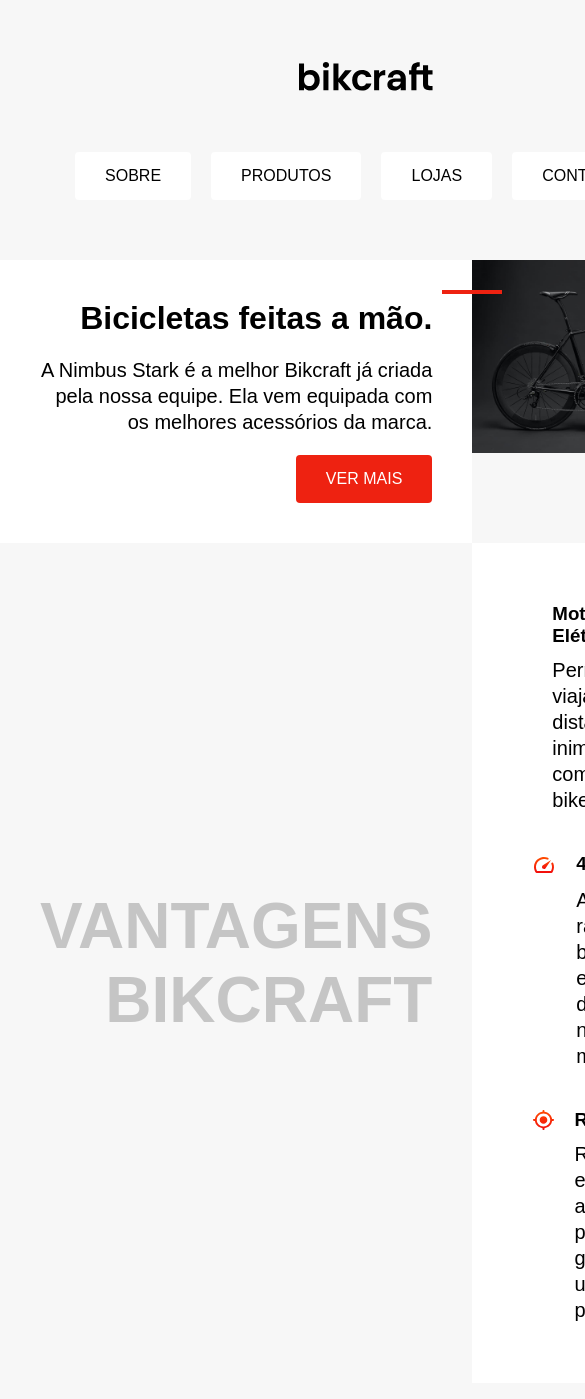
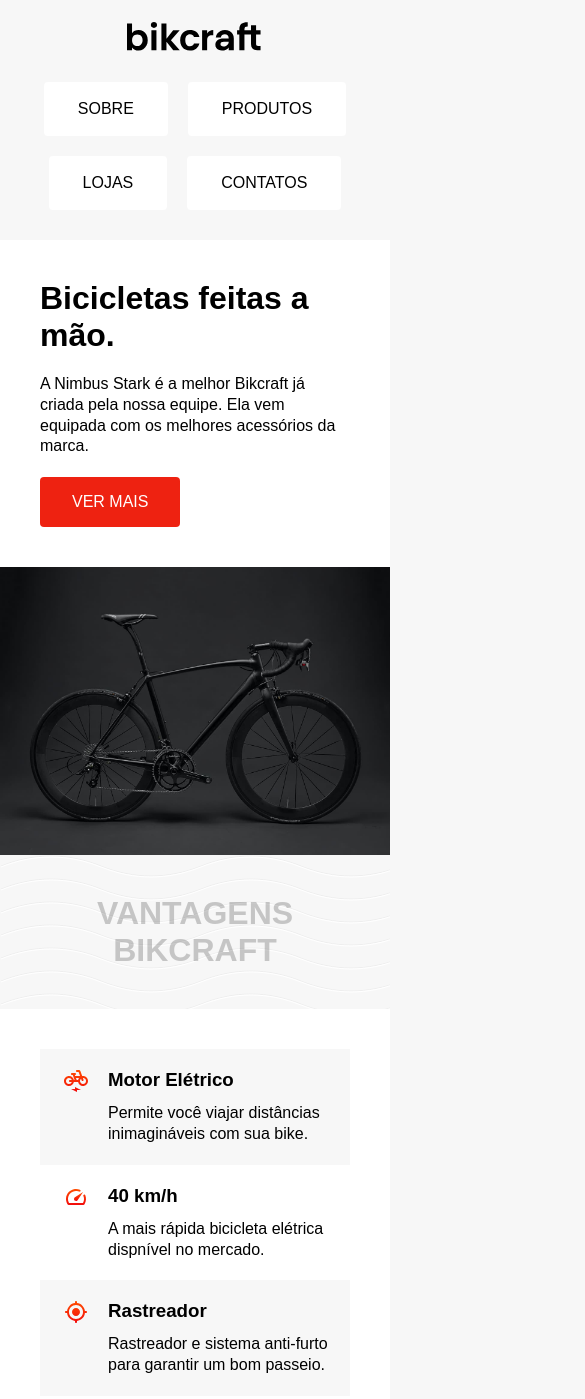
Before and after one commit to AntonioBL96/projeto-bikcraft-inicial, a plain HTML site: page index.html in a window 390 px wide. Shown: the top 1399 px of the page, 585 px wide, since content can reach past the window. Drawn offline with Linux system fonts and the light colour scheme.

Commit message:
Add files via upload

```diff
--- a/index.html
+++ b/index.html
@@ -10,49 +10,56 @@
 </head>
 
 <body>
+  <header class="header">
     <img src="./bikcraft.svg" alt="Bikcraft">
 
-  <div class="menu">
-    <a href="">Sobre</a>
-    <a href="">Produtos</a>
-    <a href="">Lojas</a>
-    <a href="">Contatos</a>
-  </div>
+    <nav aria-label="primaria">
+      <ul class="menu">
+        <li><a href="">Sobre</a></li>
+        <li><a href="">Produtos</a></li>
+        <li><a href="">Lojas</a></li>
+        <li><a href="">Contatos</a></li>
+      </ul>
+    </nav>
+  </header>
 
-  <div class="conteudo">
-    <div class="introducao">
-      <span class="detalhe"></span>
-      <h1>Bicicletas feitas a mão.</h1>
+  <main>
+    <article class="conteudo">
+      <div class="introducao" aria-labelledby="label-introducao">
+        <h1 id="label-introducao">Bicicletas feitas a mão.</h1>
         <p>A Nimbus Stark é a melhor Bikcraft já criada pela nossa equipe. Ela vem equipada com os melhores acessórios da marca.</p>
         <a class="botao" href="/">Ver mais</a>
       </div>
+      <div class="introducao-cover">
+        <img src="./bicicleta.jpg" alt="Bicicleta Bikcraft preta">
+      </div>
+    </article>
 
-    <img src="./bicicleta.jpg" alt="Bicicleta Bikcraft preta">
-
-    <h2 class="subtitulo">Vantagens Bikcraft</h2>
-
-    <div class="vantagens">
-      <div class="vantagens-item">
+    <article class="conteudo conteudo-vantagem" aria-labelledby="label-vantagens">
+      <h2 class="subtitulo" id="label-vantagens">Vantagens Bikcraft</h2>
+      <ul class="vantagens">
+        <li class="vantagens-item">
           <img src="./eletrica.svg" alt="">
           <h3>Motor Elétrico</h3>
           <p>Permite você viajar distâncias inimagináveis com sua bike.</p>
-      </div>
-      <div class="vantagens-item">
+        </li>
+        <li class="vantagens-item">
           <img src="./velocidade.svg" alt="">
           <h3>40 km/h</h3>
           <p>A mais rápida bicicleta elétrica dispnível no mercado.</p>
-      </div>
-      <div class="vantagens-item">
+        </li>
+        <li class="vantagens-item">
           <img src="./rastreador.svg" alt="">
           <h3>Rastreador</h3>
           <p>Rastreador e sistema anti-furto para garantir um bom passeio.</p>
-      </div>
-    </div>
-  </div>
+        </li>
+      </ul>
+    </article>
+  </main>
 
-  <div class="rodape">
+  <footer class="rodape">
     <p>Bikcraft. Alguns direitos reservados.</p>
-  </div>
+  </footer>
 
 
 </body>
--- a/style.css
+++ b/style.css
@@ -16,6 +16,11 @@ img {
 a {
   text-decoration: none;
 }
+ul {
+  list-style: none;
+  margin: 0px;
+  padding: 0px;
+}
 
 p,
 h1,
@@ -25,8 +30,14 @@ h3 {
 }
 
 p {
-  font-size: 20px;
+  font-size: 1, 25rem;
   line-height: 1.3;
+}
+
+.header {
+  display: grid;
+  justify-items: center;
+  gap: 60px;
 }
 
 .menu {
@@ -37,11 +48,18 @@ p {
 }
 
 .menu a {
+  display: block;
   background: #ffffff;
-  padding: 15px 30px;
+  padding: 1rem 2rem;
   border-radius: 4px;
   color: #000000;
   text-transform: uppercase;
+  border: 2px solid #fff;
+}
+
+.menu a:hover {
+  color: #900;
+  border-color: #e21;
 }
 
 .conteudo {
@@ -61,7 +79,12 @@ p {
   justify-items: end;
 }
 
-.detalhe {
+.introducao h1 {
+  font-size: 2rem;
+}
+
+.introducao::before {
+  content: "";
   width: 60px;
   height: 4px;
   background: #e21;
@@ -70,21 +93,32 @@ p {
   right: -30px;
 }
 
+.introducao-cover img {
+  object-fit: cover;
+  height: 100%;
+}
+
 .botao {
   background: #e21;
   color: #fff;
-  padding: 15px 30px;
+  padding: 1rem 2rem;
   border-radius: 4px;
   text-transform: uppercase;
 }
 
+.botao:hover {
+  background: #900;
+}
+
 .subtitulo {
-  font-size: 64px;
+  font-size: 4rem;
   text-transform: uppercase;
   color: rgba(0, 0, 0, 0.2);
   text-align: right;
   padding: 40px;
   align-self: center;
+  background-image: url(onda.svg);
+  /*word-break: break-all;*/
 }
 
 .vantagens {
@@ -97,10 +131,19 @@ p {
   grid-template-columns: auto 1fr;
   gap: 10px 20px;
   padding: 20px;
+  border-left: 4px solid transparent;
+}
+
+.vantagens-item:hover {
+  border-color: #e21;
 }
 
 .vantagens-item p {
   grid-column: 2;
+}
+
+.vantagens-item:nth-child(odd) {
+  background-color: #f7f7f7;
 }
 
 .rodape {
@@ -110,3 +153,44 @@ p {
   padding: 40px;
   box-sizing: border-box;
 }
+
+@media (max-width: 1000px) {
+  .conteudo-vantagem {
+    grid-template-columns: 1fr;
+  }
+  .subtitulo {
+    text-align: center;
+  }
+}
+
+@media (max-width: 600px) {
+  body {
+    gap: 30px;
+    margin-top: 20px;
+  }
+  .header {
+    gap: 30px;
+  }
+  .conteudo {
+    grid-template-columns: 1fr;
+  }
+  .introducao {
+    text-align: left;
+    justify-items: start;
+  }
+  .introducao::before {
+    display: none;
+  }
+  .subtitulo {
+    font-size: 3rem;
+  }
+}
+
+@media (max-width: 400px) {
+  .subtitulo {
+    font-size: 2rem;
+  }
+  p {
+    font-size: 1rem;
+  }
+}
```
Also changed, not shown: onda.svg (added). Lines whose indentation alone changed are shown as unchanged.
